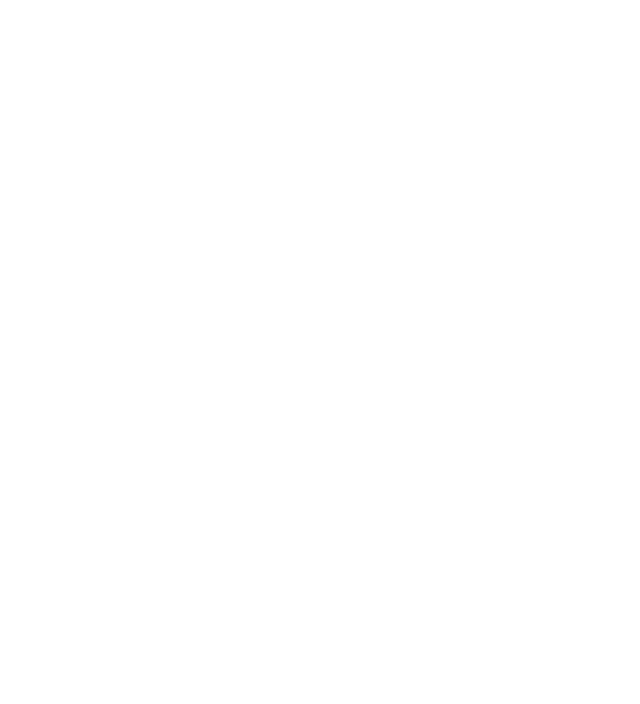
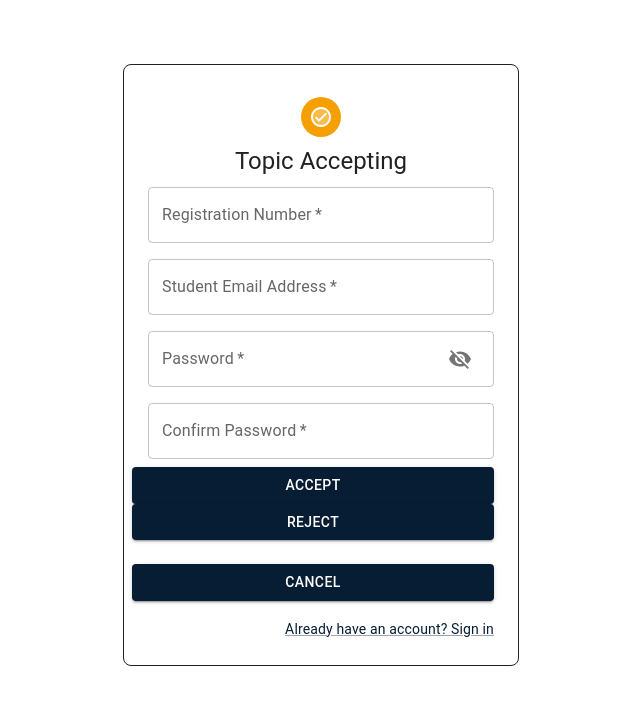
Before and after one commit to Tharindu-Samarakoon/research_project_management_frontend, a React (Create React App) app: page /topicAccept in a window 1280 px wide. Before the commit this address had no page. Shown: the top 704 px of the page, without its empty margins (319-959 px from the left). Built offline with nearby package versions, Linux system fonts and the light colour scheme.

Commit message:
local commit

```diff
--- a/src/App.js
+++ b/src/App.js
@@ -1,6 +1,7 @@
 import React from 'react'
 import Authentication from './components/Authentication/Authentication'
 import Submit from './components/SubmittedGroupList/SubmittedGroupList'
+import GroupTopicAccept from './components/GroupTopicAccept/GroupTopicAccept'
 import Navbar from './components/Navbar/Navbar'
 import Home from './Pages/Home/Home'
 import StudentProfile from './components/StudentProfile/StudentProfile'
@@ -16,8 +17,8 @@ const App = () => {
     <Routes>
       <Route exact path='/' element={<Authentication />} />
       <Route path='/StudentRegistration' element={<StudentRegistration />} />
-      <Route path='/
-      ' element={<Submit/>}/>
+      <Route path='/group ' element={<Submit/>}/>
+      <Route path='/topicAccept' element={<GroupTopicAccept/>} />
     </Routes>
     // <div className="">
     // <Navbar />
--- a/src/components/GroupTopicAccept/GroupTopicAccept.js
+++ b/src/components/GroupTopicAccept/GroupTopicAccept.js
@@ -1,63 +1,155 @@
-import React from 'react'
+import * as React from 'react';
+import Avatar from '@mui/material/Avatar';
+import Button from '@mui/material/Button';
+import CssBaseline from '@mui/material/CssBaseline';
+import TextField from '@mui/material/TextField';
+import FormControlLabel from '@mui/material/FormControlLabel';
+import Checkbox from '@mui/material/Checkbox';
+import Link from '@mui/material/Link';
+import Grid from '@mui/material/Grid';
+import Box from '@mui/material/Box';
+import CheckCircleTwoToneIcon from '@mui/icons-material/CheckCircleTwoTone';
+import LockOutlinedIcon from '@mui/icons-material/LockOutlined';
+import Typography from '@mui/material/Typography';
+import Container from '@mui/material/Container';
+import { createTheme, ThemeProvider } from '@mui/material/styles';
+import { borderRadius, spacing } from '@mui/system';
+import { IconButton, InputAdornment } from '@mui/material';
+import { Visibility } from '@mui/icons-material';
+import { VisibilityOff } from '@material-ui/icons';
+// import { useDispatch } from 'react-redux'
 
-import Modal from 'react-modal';
+import useStyles from './styles'
 
-const customStyles = {
-    content: {
-      top: '50%',
-      left: '50%',
-      right: 'auto',
-      bottom: 'auto',
-      marginRight: '-50%',
-      transform: 'translate(-50%, -50%)',
+const theme = createTheme({
+    palette: {
+      primary: {
+        main: '#061d34',
+      },
+      secondary: {
+          main: '#f5a000'
+      },
     },
+  });
+
+const GroupTopicAccept = () => {
+
+  const classes = useStyles();
+
+ // const dispatch = useDispatch();
+  const [error, setErrorText] = React.useState();
+  const [studentDetails, setStudentDetails] = React.useState({firstName: '', lastName: '', regNumber: '', studentEmail: '', password: '' });
+  const [confPassword, setConfPassword] = React.useState('');
+  const [showPassword, setShowPassword] = React.useState(false)
+  const [isValid, setIsValid] = React.useState(false);
+
+
+
+  const comparePassword = (event) => {
+    if (studentDetails.password !== confPassword){
+        setErrorText('Password do not match');
+        return false;
+    } else {
+        setErrorText('');
+        return true;
+    }
+  }
+
+  const handleShowPassword = () => {
+    setShowPassword(!showPassword)
+  }
+
+  const handleSubmit = (event) => {
+    event.preventDefault();
+    if(comparePassword()) {
+      console.log(studentDetails);
+    }
+
+
+
+
+
   };
 
-  Modal.setAppElement('#yourAppElement');
-
-function GroupTopicAccept() {
-    let subtitle;
-    const [modalIsOpen, setIsOpen] = React.useState(false);
-
-    function openModal() {
-      setIsOpen(true);
-    }
-
-    function afterOpenModal() {
-      // references are now sync'd and can be accessed.
-      subtitle.style.color = '#f00';
-    }
-
-    function closeModal() {
-      setIsOpen(false);
-    }
 
   return (
-    <div>
-         <div>
-      <button onClick={openModal}>Open Modal</button>
-      <Modal
-        isOpen={modalIsOpen}
-        onAfterOpen={afterOpenModal}
-        onRequestClose={closeModal}
-        style={customStyles}
-        contentLabel="Example Modal"
-      >
-        <h2 ref={(_subtitle) => (subtitle = _subtitle)}>Hello</h2>
-        <button onClick={closeModal}>close</button>
-        <div>I am a modal</div>
-        <form>
-          <input />
-          <button>tab navigation</button>
-          <button>stays</button>
-          <button>inside</button>
-          <button>the modal</button>
-        </form>
-      </Modal>
-    </div>
+    <ThemeProvider theme={theme}>
+      <Container component="main" maxWidth="xs" >
+        <CssBaseline />
+        <Box
+          sx={{
+            marginTop: 8,
+            display: 'flex',
+            flexDirection: 'column',
+            alignItems: 'center',
+            border: 'solid',
+            padding: 3,
+            borderRadius: 2,
+            borderWidth: 1
+          }}
+        >
+          <Avatar sx={{ m: 1, bgcolor: 'secondary.main' }}>
+            <CheckCircleTwoToneIcon />
+          </Avatar>
+          <Typography component="h1" variant="h5">
+           Topic Accepting
+          </Typography>
+          <form component="form" onSubmit={handleSubmit} style={{ marginTop: 10 }}>
+            <Grid container spacing={2}>
 
-    </div>
-  )
+              <Grid item xs={12}>
+                <TextField required fullWidth name="regNumber" value={studentDetails.regNumber} label="Registration Number" id="regNumber" autoComplete="reg-Number" onChange={(e) => setStudentDetails({ ...studentDetails, regNumber: e.target.value })} />
+              </Grid>
+              <Grid item xs={12}>
+                <TextField required fullWidth id="email" value={studentDetails.studentEmail} label="Student Email Address" name="email" autoComplete="email" onChange={(e) => setStudentDetails({ ...studentDetails, studentEmail: e.target.value }) } />
+              </Grid>
+              <Grid item xs={12}>
+                <TextField required fullWidth name="password" label="Password" value={studentDetails.password} type={showPassword ? 'text' : 'password'} id="password" autoComplete="new-password" onChange={(e) => setStudentDetails({ ...studentDetails, password: e.target.value })} InputProps={{
+                  endAdornment: (
+                    <InputAdornment position="end">
+                      <IconButton onClick={handleShowPassword} >
+                        {showPassword ? <Visibility /> :  <VisibilityOff /> }
+                      </IconButton>
+                    </InputAdornment>
+                  )
+                }} />
+              </Grid>
+              <Grid item xs={12}>
+                <TextField required fullWidth name="confpassword" value={confPassword} label="Confirm Password" type="password" id="confpassword" autoComplete="new-password" onChange={(e) => {setConfPassword(e.target.value)}} helperText={error} error={!!error} />
+              </Grid>
+            </Grid>
+            <br>
+            </br>
+
+            <Grid container spacing={2}>
+
+            <Button type="submit" fullWidth variant="contained" xs={6} sm={6}
+
+            >
+              Accept
+            </Button>
+            <Button type="submit" fullWidth variant="contained" xs={6} sm={6}
+            >
+              Reject
+            </Button>
+            <Button href="#" fullWidth variant="contained" sx={{ mt: 3, mb: 2}}
+            >
+              cancel
+            </Button>
+            <Grid container justifyContent="flex-end">
+              <Grid item>
+                <Link href="#" variant="body2" >
+                  Already have an account? Sign in
+                </Link>
+              </Grid>
+            </Grid>
+            </Grid>
+          </form>
+        </Box>
+      </Container>
+    </ThemeProvider>
+  );
 }
 
-export default GroupTopicAccept
+
+export default GroupTopicAccept;
--- /dev/null
+++ b/src/components/GroupTopicAccept/styles.js
@@ -0,0 +1,25 @@
+import { createTheme, makeStyles } from '@material-ui/core';
+// import RegBackground from '../../images/StudentReg.jpg'
+
+export const themeOptions = createTheme({
+  palette: {
+    type: 'light',
+    primary: {
+      main: '#061d34',
+    },
+    secondary: {
+      main: '#f5a000',
+    },
+  },}
+);
+
+
+const useStyles = makeStyles({
+
+    // container: {
+    //   backgroundImage: `url(${RegBackground})`
+    // }
+
+});
+
+export default useStyles;
```
